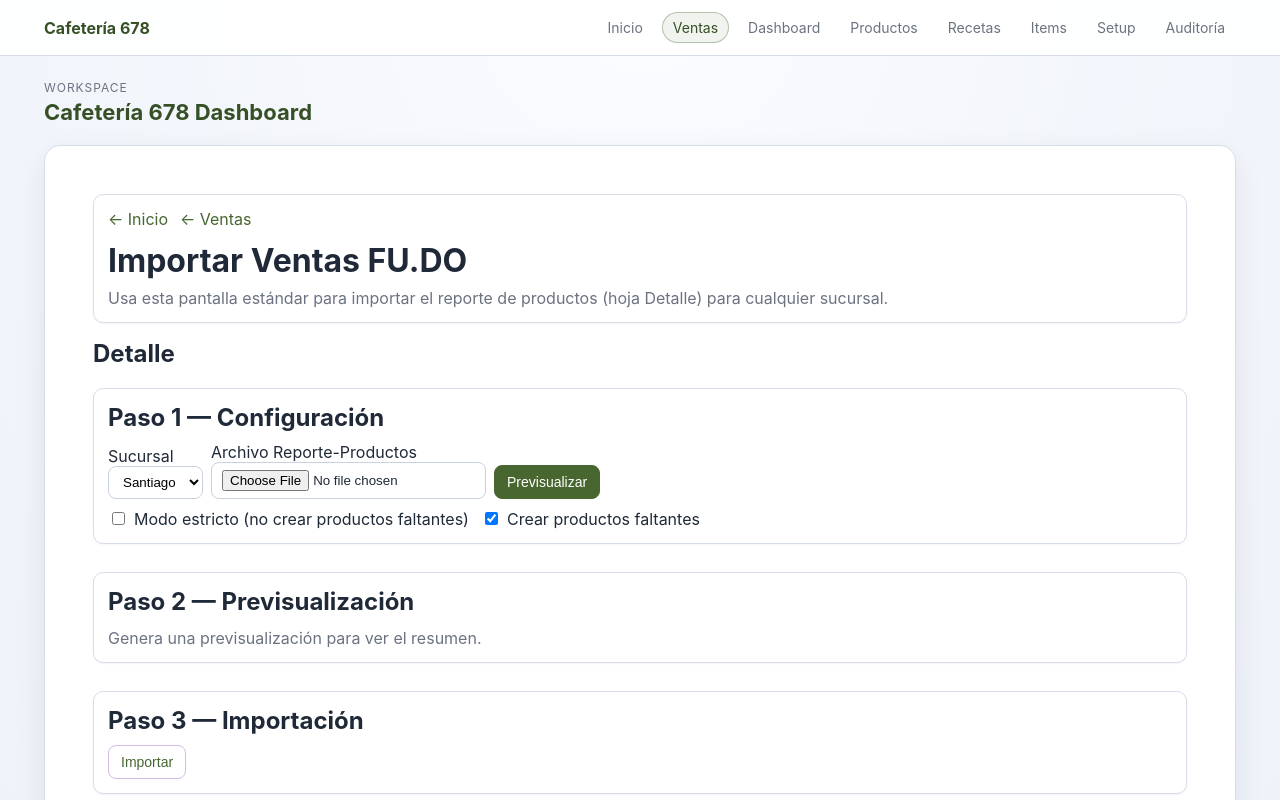
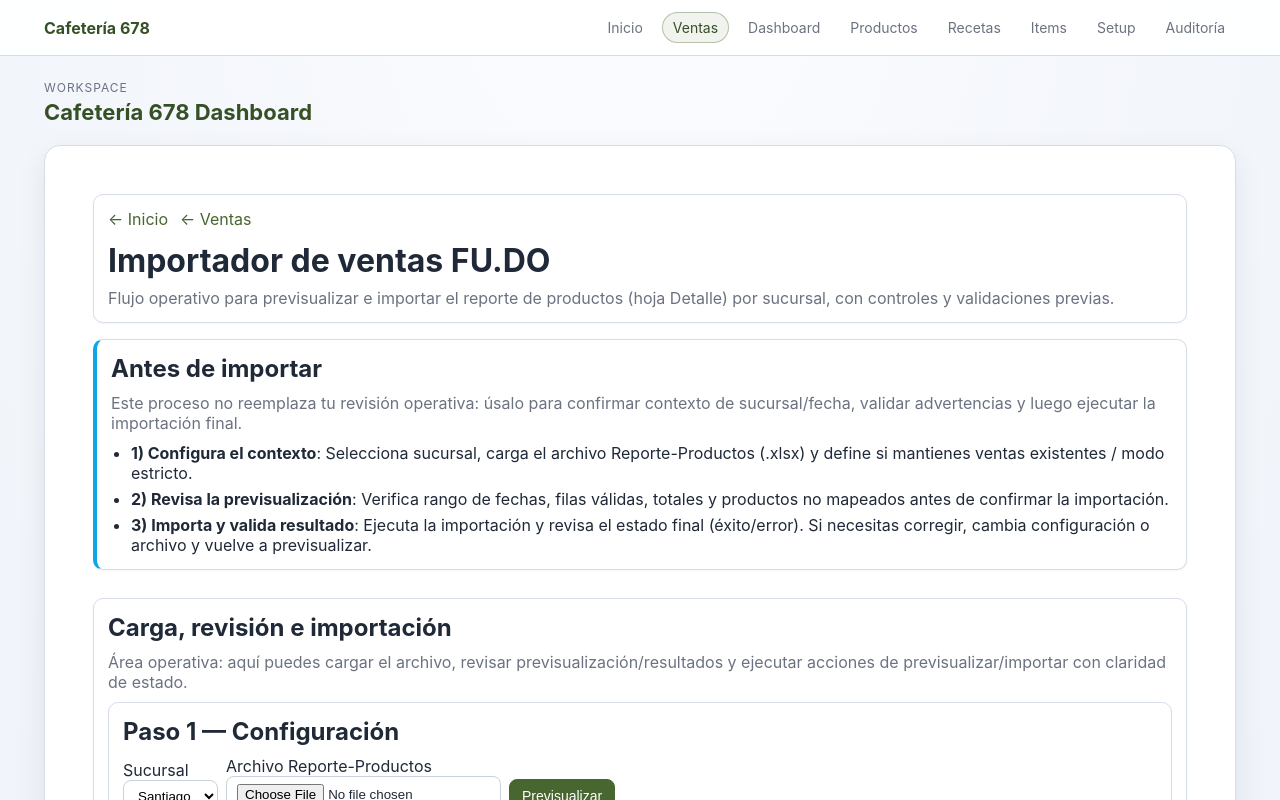
Before and after one commit to NicoChapiro/cafeteria-678-dashboard, a Next.js app: page /sales/import in a window 1280 px wide. Shown: the top 800 px of the page. Built offline with nearby package versions, Linux system fonts and the light colour scheme.

Commit message:
Polish sales import page hierarchy and workflow guidance

```diff
--- a/app/sales/import/page.tsx
+++ b/app/sales/import/page.tsx
@@ -5,17 +5,57 @@ import PageHeader from '@/src/components/PageHeader';
 import PageShell from '@/src/components/PageShell';
 import SalesImportFudo from '@/src/components/SalesImportFudo';
 
+const importSteps = [
+  {
+    title: '1) Configura el contexto',
+    detail:
+      'Selecciona sucursal, carga el archivo Reporte-Productos (.xlsx) y define si mantienes ventas existentes / modo estricto.',
+  },
+  {
+    title: '2) Revisa la previsualización',
+    detail:
+      'Verifica rango de fechas, filas válidas, totales y productos no mapeados antes de confirmar la importación.',
+  },
+  {
+    title: '3) Importa y valida resultado',
+    detail:
+      'Ejecuta la importación y revisa el estado final (éxito/error). Si necesitas corregir, cambia configuración o archivo y vuelve a previsualizar.',
+  },
+] as const;
+
 export default function SalesImportPage() {
   return (
     <PageShell>
       <PageHeader
-        title="Importar Ventas FU.DO"
-        description="Usa esta pantalla estándar para importar el reporte de productos (hoja Detalle) para cualquier sucursal."
+        title="Importador de ventas FU.DO"
+        description="Flujo operativo para previsualizar e importar el reporte de productos (hoja Detalle) por sucursal, con controles y validaciones previas."
         backNav={<BackNav backTo={{ href: '/sales', label: 'Ventas' }} />}
       />
 
-      <section style={{ marginBottom: 0 }}>
-        <h2 style={{ marginTop: 0 }}>Detalle</h2>
+      <section
+        className="card"
+        style={{ display: 'grid', gap: 10, marginBottom: 12, borderLeft: '4px solid #0ea5e9' }}
+      >
+        <h2 style={{ margin: 0 }}>Antes de importar</h2>
+        <p className="muted" style={{ margin: 0 }}>
+          Este proceso no reemplaza tu revisión operativa: úsalo para confirmar contexto de sucursal/fecha,
+          validar advertencias y luego ejecutar la importación final.
+        </p>
+        <ul style={{ margin: 0, paddingLeft: 20, display: 'grid', gap: 6 }}>
+          {importSteps.map((step) => (
+            <li key={step.title}>
+              <strong>{step.title}</strong>: {step.detail}
+            </li>
+          ))}
+        </ul>
+      </section>
+
+      <section className="card" style={{ display: 'grid', gap: 10 }}>
+        <h2 style={{ margin: 0 }}>Carga, revisión e importación</h2>
+        <p className="muted" style={{ margin: 0 }}>
+          Área operativa: aquí puedes cargar el archivo, revisar previsualización/resultados y ejecutar acciones
+          de previsualizar/importar con claridad de estado.
+        </p>
         <SalesImportFudo mode="select" />
       </section>
     </PageShell>
```
